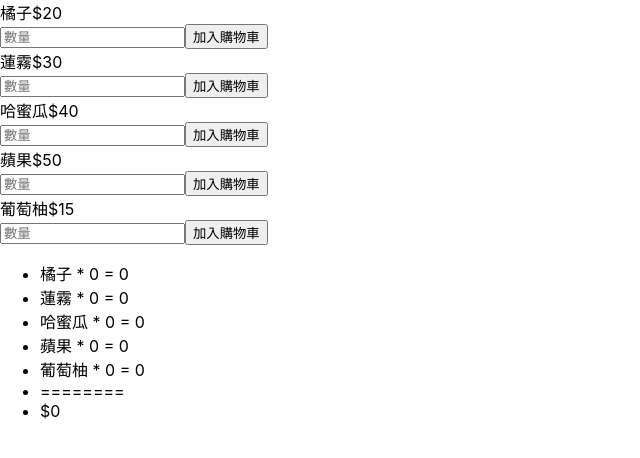
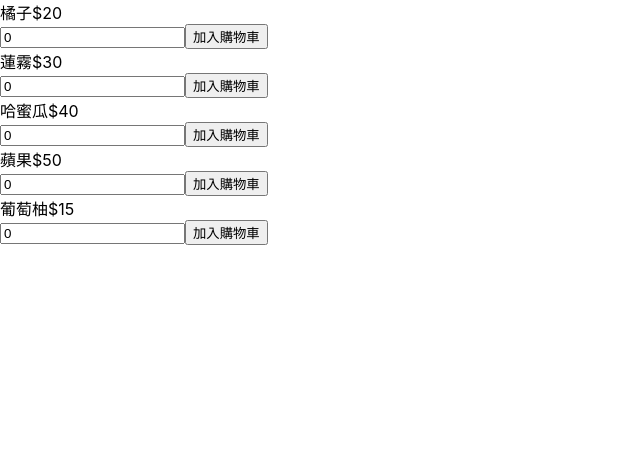
Before and after one commit to sasie59/react-homework, a React (Create React App) app: page / in a window 1280 px wide. Shown: the top 458 px of the page, without its empty margins (0-640 px from the left). Built offline with nearby package versions, Linux system fonts and the light colour scheme.

Commit message:
hw22 ok css今晚下班再補上

```diff
--- a/src/Cart.js
+++ b/src/Cart.js
@@ -2,68 +2,100 @@ import React, { Component } from 'react';
 import './Cart.css';
 import CartFruit from './CartFruit.js'
 
-const fruitList = [
-  {name: '橘子', price: 20},
-  {name: '蓮霧', price: 30},
-  {name: '哈蜜瓜', price: 40},
-  {name: '蘋果', price: 50},
-  {name: '葡萄柚', price: 15},
-]
+const fruitObj = {
+  orange:     {name: '橘子',   price: 20},
+  waxApple:   {name: '蓮霧',   price: 30},
+  cantaloupe: {name: '哈蜜瓜', price: 40},
+  apple:      {name: '蘋果',   price: 50},
+  grapeFruit: {name: '葡萄柚', price: 15},
+}
 
 export default class Cart extends Component {
   constructor(){
     super()
     this.state = {
       value : '',
-      isJoin : false,
       sum : 0,
-      count : 0
+      fruitCount: {
+        orange: 0,
+        waxApple: 0,
+        cantaloupe: 0,
+        apple: 0,
+        grapeFruit: 0
+      }
     }
   }
 
-  handleSubmit = (event) => {
-    event.preventdefault()
-    const money = fruitList.price * this.state.count
+  handleSubmit = (fruitName, value) => {
+    const money = fruitObj[fruitName].price * value;
+    const { fruitCount } = this.state;
+    fruitCount[fruitName] += value;
     this.setState ({
       value : '',
-      isJoin : true,
       sum : this.state.sum + money,
-      [event.target.count] : event.target.value + this.state.count,
-      // count : this.state.count + event.target.value
-      // 我覺得我count的寫法怪怪的
-    })
-    console.warn(this.state.count);
-    // 畫面一閃而過 出現錯誤 但也印不count
+      fruitCount: fruitCount,
+    });
   }
 
-  handleChange = ({target}) => {
-    this.setState ({
-      [target.name] : target.value,
+  handleLess = (fruitName) => {
+    const { fruitCount, sum} = this.state;
+    fruitCount[fruitName] -= 1;
+    this.setState({
+      fruitCount :  fruitCount,
+      sum : sum - fruitObj[fruitName].price * 1
     })
-    console.warn([target.name], target.value);
-    // [target.name]印不出東西來
+  }
+
+  handleClear = (fruitName) => {
+    const {fruitCount, sum} = this.state;
+    this.setState({
+      sum : sum - fruitObj[fruitName].price * fruitCount[fruitName]
+    })
+    fruitCount[fruitName] = 0
+    this.setState({
+      fruitCount : fruitCount
+    })
   }
 
   render() {
-    const {count} = this.state;
-    const itemList = fruitList.map(fruit =>(
-      <li key={fruit.name}> {fruit.name} * {count} = {fruit.price * count}</li>
-    ))
+    const {fruitCount} = this.state;
+    const itemList = Object.keys(fruitObj)
+      .filter(fruitName => {
+        return fruitCount[fruitName] > 0;
+      })
+      .map(fruitName =>(
+        <li key={fruitObj[fruitName].name}>
+          {fruitObj[fruitName].name} *
+          {fruitCount[fruitName]} =
+          {fruitObj[fruitName].price * fruitCount[fruitName]}
+          <button onClick={this.handleLess.bind(this,fruitName)}>-1</button>
+          <button onClick={this.handleClear.bind(this,fruitName)}>clear</button>
+        </li>
+      ));
     return (
       <div>
-        {fruitList.map(fruit => (
+
+        {Object.keys(fruitObj).map((fruitName) => (
         <CartFruit
-          count={this.state.count}
+          count={this.state.fruitCount}
           onSubmit={this.handleSubmit}
-          onChange={this.handleChange}
-          key={fruit.name}
-          name={fruit.name}
-          price={fruit.price}/>
+          key={fruitObj[fruitName].name}
+          name={fruitObj[fruitName].name}
+          price={fruitObj[fruitName].price}
+          fruitName={fruitName}
+        />
         ))}
+        {/* {true && <MyComp />}
+        {false && <MyComp />}
+        {isShow && <MyComp />} */}
         <ul>
           {itemList}
-          <li>========</li>
-          <li>${this.state.sum}</li>
+          {
+            !!this.state.sum && <>
+              <li>========</li>
+              <li>${this.state.sum}</li>
+            </>
+          }
         </ul>
       </div>
     )
--- a/src/CartFruit.js
+++ b/src/CartFruit.js
@@ -1,14 +1,43 @@
 import React from 'react';
 
-export default function CartFruit(props) {
-  return (
-    <div>
-      <span>{props.name}</span>
-      <span>${props.price}</span>
-      <form onSubmit={props.onSubmit}>
-        <input onChange={props.onChange} count={props.count} type="number" placeholder='數量'/>
-        <button>加入購物車</button>
-      </form>
-    </div>
-  )
+export default class CartFruit extends React.Component {
+
+  constructor() {
+    super();
+    this.state = {
+      value: 0,
+    }
+  }
+
+  handleSubmit = e => {
+    e.preventDefault();
+    this.props.onSubmit(this.props.fruitName, this.state.value);
+    this.setState({
+      value : ''
+    })
+  }
+
+  handleChange = ({target}) => {
+    this.setState ({
+      value : +target.value
+    });
+  }
+
+  render() {
+    const { name, price } = this.props;
+    return (
+      <div>
+        <span>{name}</span>
+        <span>${price}</span>
+        <form onSubmit={this.handleSubmit}>
+          <input
+            type="number"
+            onChange={this.handleChange}
+            value={this.state.value}
+            placeholder='數量'/>
+          <button>加入購物車</button>
+        </form>
+      </div>
+    );
+  }
 }
```
Also changed, not shown: src/Cart2.js (added, +77 -0 lines), src/Fruit.js (added, +25 -0 lines), 1 other file (tests, documents, lock files or other folders).
